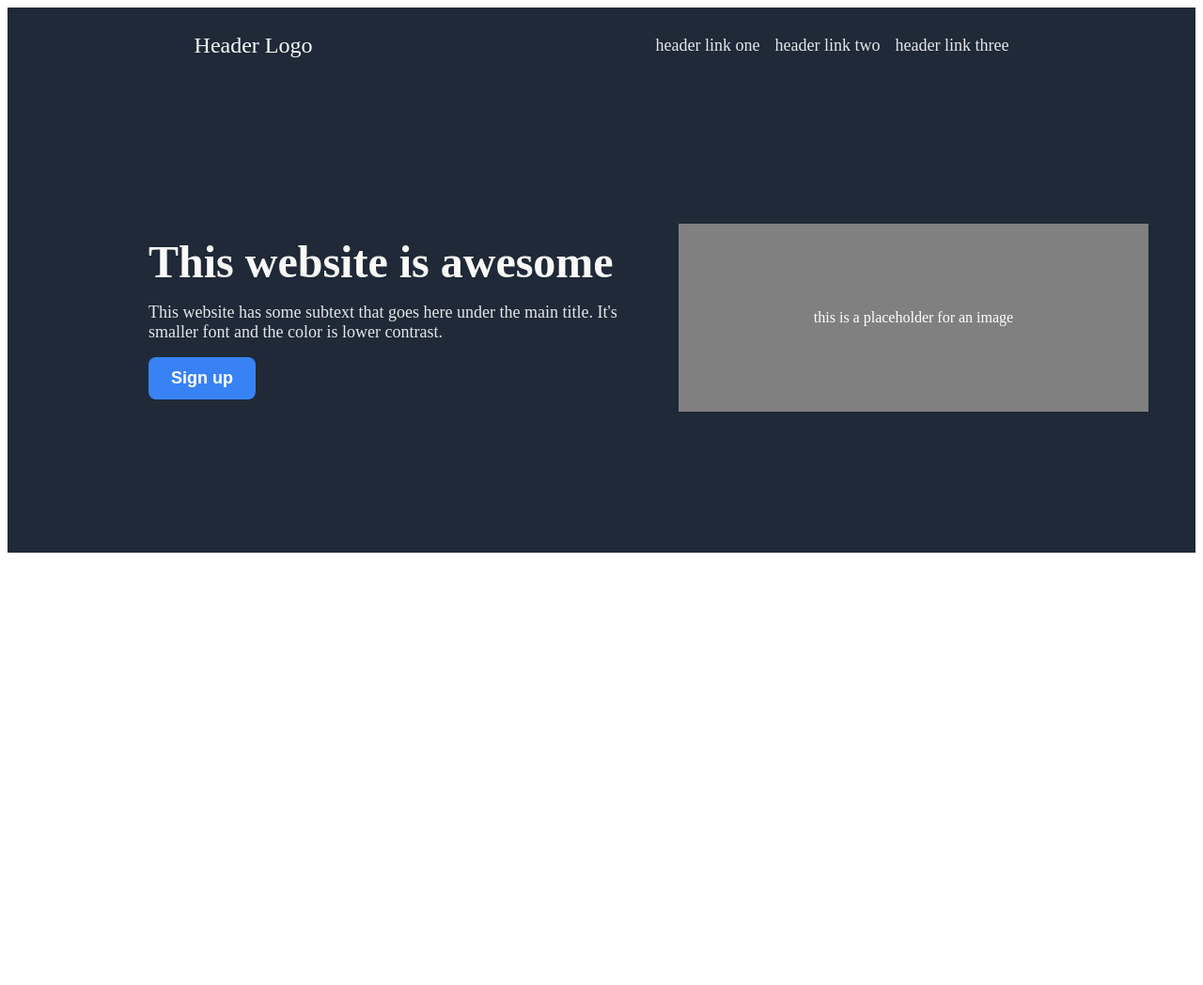
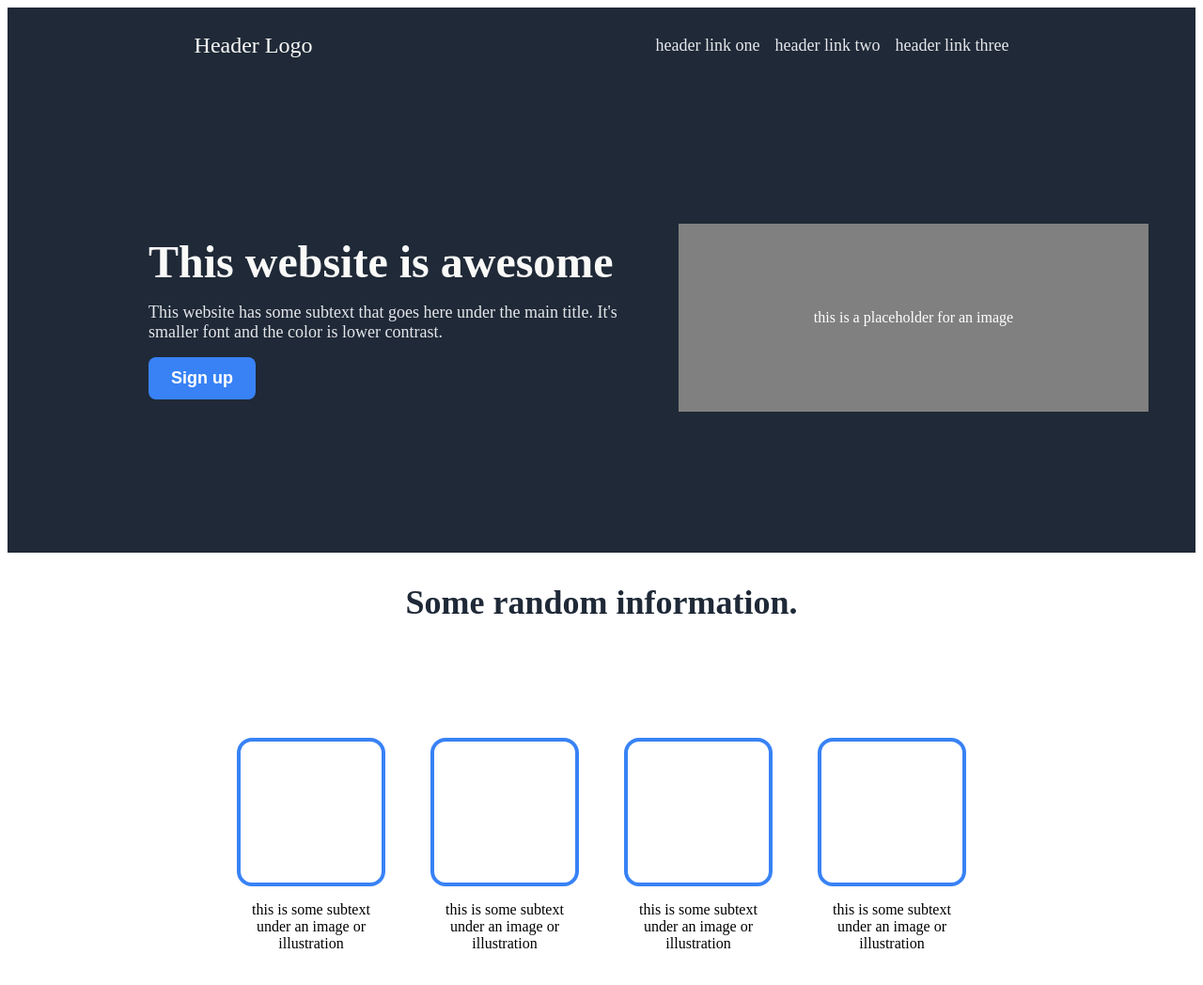
Before and after one commit to aljoromer/odin-landing-page, a plain HTML site: page index.html in a window 1280 px wide. Shown: the whole page at 94% size. Before the commit the page ends 800 px from the top, so only its background shows below. Drawn offline with Linux system fonts and the light colour scheme.

Commit message:
Add info section

```diff
--- a/index.html
+++ b/index.html
@@ -26,11 +26,29 @@
             <div class="introimg">
                 this is a placeholder for an image
             </div>
-
         </div>
     </div>
     <div class="info">
+        <div class="infotext">Some random information.</div>
+        <div class="infoimgs">
+            <div class="infocontainers">
+                <div class="infoimg"></div>
+                this is some subtext under an image or illustration
+            </div>
+            <div class="infocontainers">
+                <div class="infoimg"></div>
+                this is some subtext under an image or illustration
+            </div>
+            <div class="infocontainers">
+                <div class="infoimg"></div>
+                this is some subtext under an image or illustration
+            </div>
+            <div class="infocontainers">
+                <div class="infoimg"></div>
+                this is some subtext under an image or illustration
+            </div>
 
+        </div>
     </div>
     <div class="quote">
 
--- a/styles.css
+++ b/styles.css
@@ -87,8 +87,47 @@ button {
 }
 
 .info {
-    flex: 4;
-    height: 400px;
+    display:flex;
+    flex-direction:column;
+    align-items:center;
+    height: 500px;
+}
+
+.infotext {
+    padding:32px;
+    font-size:36px;
+    font-weight:bolder;
+    color:#1F2937;
+}
+
+.infoimgs {
+    display:flex;
+    justify-content:center;
+    text-align:center;
+    margin:48px;
+    gap:48px;
+    height:100%;
+    width:100%;
+}
+
+.infoimg {
+    display:flex;
+    margin: 16px 24px;
+    height:150px;
+    width:150px;
+    border-color:#3882F6;
+    border-width:4px;
+    border-style:solid;
+    border-radius:16px;
+    background-color:white;
+}
+
+.infocontainers {
+    display:flex;
+    justify-content:center;
+    align-items:center;
+    width: 158px;
+    flex-direction:column;
 }
 
 .quote {
```
